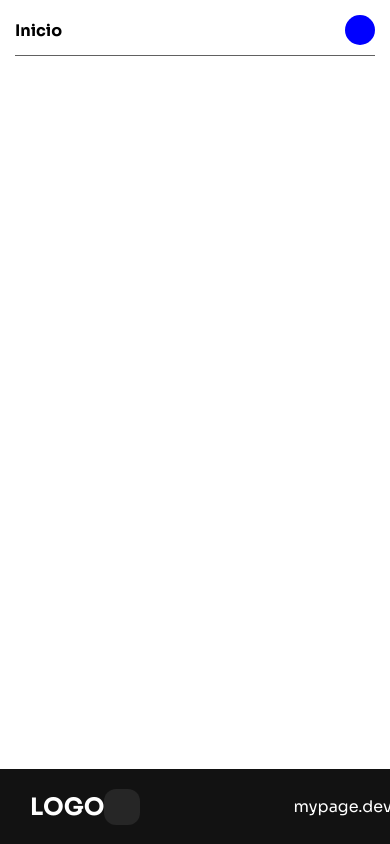
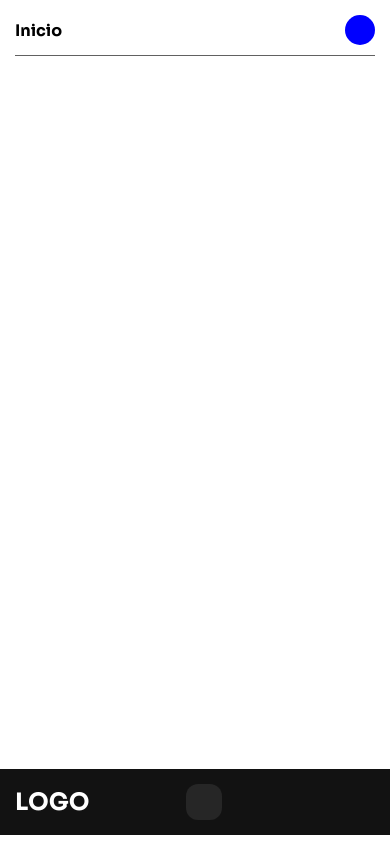
Before and after one commit to rgarciace/nextjs-dashboard, a Next.js app: page / in a window 390 px wide. Built offline with nearby package versions, Linux system fonts and the light colour scheme; some icons are missing.

Commit message:
feat: agregar responsive al Footer

```diff
--- a/components/Footer.js
+++ b/components/Footer.js
@@ -4,9 +4,9 @@ import styles from '/styles/components/Footer.module.css'
 const Footer = () => {
   return (
     <div className={styles.content}>
-      <h2>LOGO</h2>
+      <h2 className={styles.logo}>LOGO</h2>
       <FooterNavigation />
-      <p>mypage.dev</p>
+      <p className={styles.myPage}>mypage.dev</p>
     </div>
   )
 }
--- a/styles/components/Footer.module.css
+++ b/styles/components/Footer.module.css
@@ -7,3 +7,17 @@
   padding: 15px 30px;
   height: 75px;
 }
+
+@media screen and (max-width: 640px) {
+  .content {
+    /* justify-content: center; */
+    padding: 15px;
+    height: auto;
+  }
+  /* .logo {
+
+  } */
+  .myPage {
+    display: none;
+  }
+}
```
